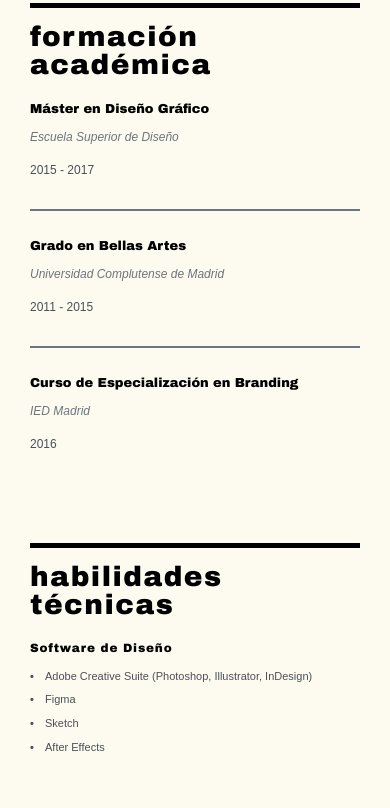
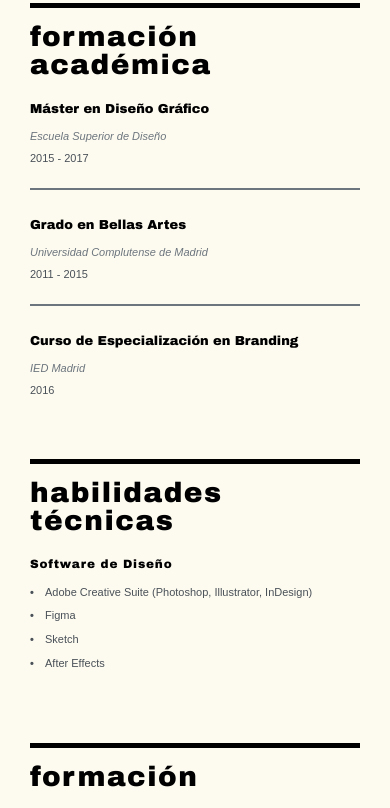
Before and after one commit to almamontii/CV-PROOF, a plain HTML site: page index.html in a window 390 px wide. Shown: the part 899-1707 px from the top of the page. Drawn offline with Linux system fonts and the light colour scheme.

Commit message:
arreglar sección formación académica en móviles

```diff
--- a/styles.css
+++ b/styles.css
@@ -472,12 +472,37 @@ body {
     .experience-item {
         margin-bottom: 25px !important;
         padding-bottom: 15px !important;
+        border-bottom: 2px solid #6c757d !important;
+        overflow: visible !important;
+        width: 100% !important;
+        box-sizing: border-box !important;
+    }
+
+    .education-item:last-child,
+    .experience-item:last-child {
+        border-bottom: none !important;
+        padding-bottom: 0 !important;
     }
 
     .education-item h3,
     .experience-item h3 {
         font-size: 13px !important;
         margin-bottom: 8px !important;
+        font-weight: 100 !important;
+        color: #000000 !important;
+        text-transform: none !important;
+        overflow: visible !important;
+        word-wrap: break-word !important;
+    }
+
+    .education-item .institution,
+    .education-item .year,
+    .experience-item .company,
+    .experience-item .year {
+        font-size: 11px !important;
+        margin-bottom: 6px !important;
+        overflow: visible !important;
+        word-wrap: break-word !important;
     }
 
     .skill-category h4,
@@ -501,6 +526,18 @@ body {
     .thin-subtitle {
         font-size: 10px !important;
         margin-bottom: 8px !important;
+        font-weight: 100 !important;
+        color: #495057 !important;
+        font-family: "Helvetica Neue", Helvetica, Arial, sans-serif !important;
+        overflow: visible !important;
+        word-wrap: break-word !important;
+        text-transform: none !important;
+    }
+
+    .thin-subtitles {
+        margin-top: 15px !important;
+        overflow: visible !important;
+        width: 100% !important;
     }
 
     .profile-photo {
@@ -511,4 +548,16 @@ body {
     .personal-info {
         text-align: center;
     }
+
+    /* Arreglos específicos para formación académica */
+    .cv-section:has(.education-item) {
+        overflow: visible !important;
+        width: 100% !important;
+    }
+
+    .education-item * {
+        overflow: visible !important;
+        word-wrap: break-word !important;
+        max-width: 100% !important;
+    }
 }
```
Also changed, not shown: index.html (+2 -1 lines).
